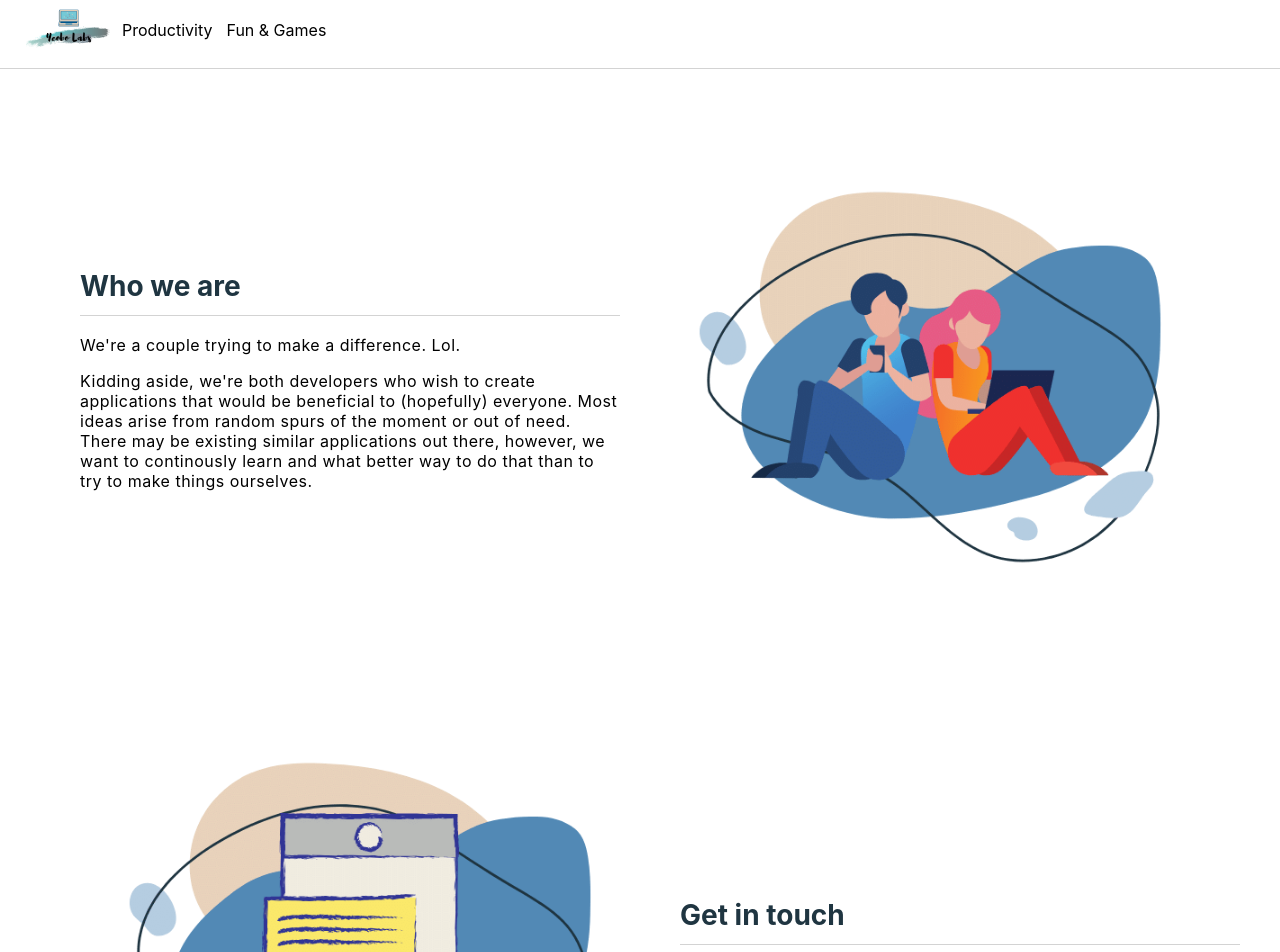
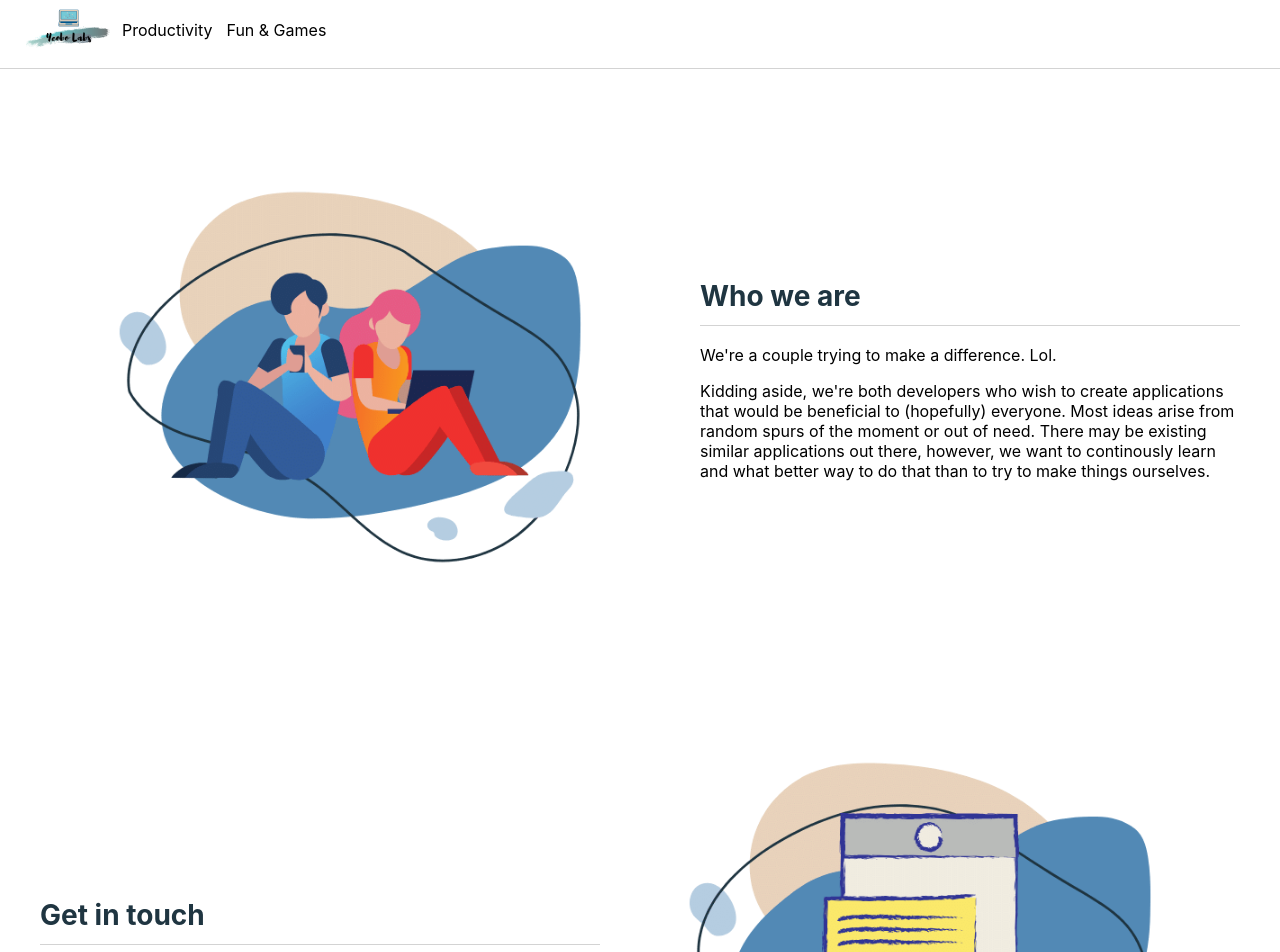
Before and after one commit to yeobo-labs/web, a React (Create React App) app in the folder web-react/: page / in a window 1280 px wide. Shown: the top 952 px of the page. Built offline with nearby package versions, Linux system fonts and the light colour scheme.

Commit message:
refactor portfolio and about pages

```diff
--- a/web-react/src/pages/about/about.css
+++ /dev/null
@@ -1,41 +0,0 @@
-
-p {
-    letter-spacing: 0.5px;
-}
-
-.about__row {
-    margin: 0 auto;
-    display: flex;
-    align-items: center;
-}
-
-.about__contentImage__container {
-    width: 50%;
-    text-align: center;
-    overflow: hidden;
-}
-
-.about__contentImage__image {
-    width: 540px;
-    transform: scale(1.25);
-}
-
-.about__contentText__container--right {
-    width: 50%;
-}
-
-.about__contentText__container--left {
-    width: 50%;
-    padding-left: 40px;
-}
-
-.about__contentText__heading {
-    color: #1F3541;
-    padding-bottom: 12px;
-    border-bottom: solid 1px lightgray;
-}
-
-.about__contentText__content {
-    font-size: medium;
-    margin-top: 18px;
-}
--- a/web-react/src/pages/about/index.tsx
+++ b/web-react/src/pages/about/index.tsx
@@ -1,34 +1,18 @@
 import React from 'react';
+import MediaTextSection from '../../components/layout/media-text-section';
 import whoWeAreImg from './images/who-we-are.png';
 import contactImg from './images/get-in-touch.png';
-import './about.css';
 
 const About = () => {
     return (
         <main>
-            <div className="about__row">
-                <div className="about__contentText__container--left">
-                    <h1 className="about__contentText__heading">Who we are</h1>
-                    <div className="about__contentText__content">
-                        <p>We're a couple trying to make a difference. Lol.</p>
-                        <p>Kidding aside, we're both developers who wish to create applications that would be beneficial to (hopefully) everyone. Most ideas arise from random spurs of the moment or out of need. There may be existing similar applications out there, however, we want to continously learn and what better way to do that than to try to make things ourselves.</p>
-                    </div>
-                </div>
-                <figure className="about__contentImage__container">
-                    <img src={whoWeAreImg} alt="Who we are" className="about__contentImage__image" />
-                </figure>
-            </div>
-            <div className="about__row">
-                <figure className="about__contentImage__container">
-                    <img src={contactImg} alt="Get in touch" className="about__contentImage__image" />
-                </figure>
-                <div className="about__contentText__container--right">
-                    <h1 className="about__contentText__heading">Get in touch</h1>
-                    <div className="about__contentText__content">
-                    <p>We'd love to here your feedback on our works. We can also cater project requests, if any. Send us an email at <a href="mailto:yeobolabs@gmail.com">yeobolabs@gmail.com</a>.</p>
-                    </div>
-                </div>
-            </div>
+            <MediaTextSection heading="Who we are" imageSide="left" image={{ src: whoWeAreImg, alt: '' }}>
+                <p>We're a couple trying to make a difference. Lol.</p>
+                <p>Kidding aside, we're both developers who wish to create applications that would be beneficial to (hopefully) everyone. Most ideas arise from random spurs of the moment or out of need. There may be existing similar applications out there, however, we want to continously learn and what better way to do that than to try to make things ourselves.</p>
+            </MediaTextSection>
+            <MediaTextSection heading="Get in touch" imageSide="right" image={{ src: contactImg, alt: '' }}>
+                <p>We'd love to here your feedback on our works. We can also cater project requests, if any. Send us an email at <a href="mailto:yeobolabs@gmail.com">yeobolabs@gmail.com</a>.</p>
+            </MediaTextSection>
         </main>
     );
 };
--- a/web-react/src/pages/portfolio/index.tsx
+++ b/web-react/src/pages/portfolio/index.tsx
@@ -1,35 +1,20 @@
 import React from 'react';
 import { Link } from 'react-router-dom';
+import MediaTextSection from '../../components/layout/media-text-section';
 import productivityImage from './images/productivity.png';
 import gamesImage from './images/games.png';
 import './portfolio.css';
 
 const Portfolio = () => (
     <main>
-    <div className="portfolio__row">
-      <figure className="portfolio__contentImage__container">
-        <img src={productivityImage} alt="Productivity" className="portfolio__contentImage__image" />
-      </figure>
-      <div className="portfolio__contentText__container--right">
-        <h1 className="portfolio__contentText__heading">Productivity</h1>
-        <div className="portfolio__contentText__content">
+        <MediaTextSection heading="Productivity" imageSide="right" image={{ src: productivityImage, alt: 'Productivity' }}>
             <p>Tools that can boost your productivity, no matter what you do.</p>
             <Link to="/portfolio/productivity" className="portfolio__contentText__content--seeAll">See all</Link>
-        </div>
-      </div>
-    </div>
-    <div className="portfolio__row">
-      <div className="portfolio__contentText__container--left">
-        <h1 className="portfolio__contentText__heading">Fun &amp; Games</h1>
-        <div className="portfolio__contentText__content">
+        </MediaTextSection>
+        <MediaTextSection heading="Fun &amp; Games" imageSide="left" image={{ src: gamesImage, alt: 'Fun and Games' }}>
             <p>Fight boredom with some fun games to play with your friends.</p>
             <Link to="/portfolio/fun-games" className="portfolio__contentText__content--seeAll">See all</Link>
-        </div>
-      </div>
-      <figure className="portfolio__contentImage__container">
-        <img src={gamesImage} alt="Fun and Games" className="portfolio__contentImage__image" />
-      </figure>
-    </div>
+        </MediaTextSection>
     </main>
 );
 
```
Lines whose indentation alone changed are shown as unchanged.
